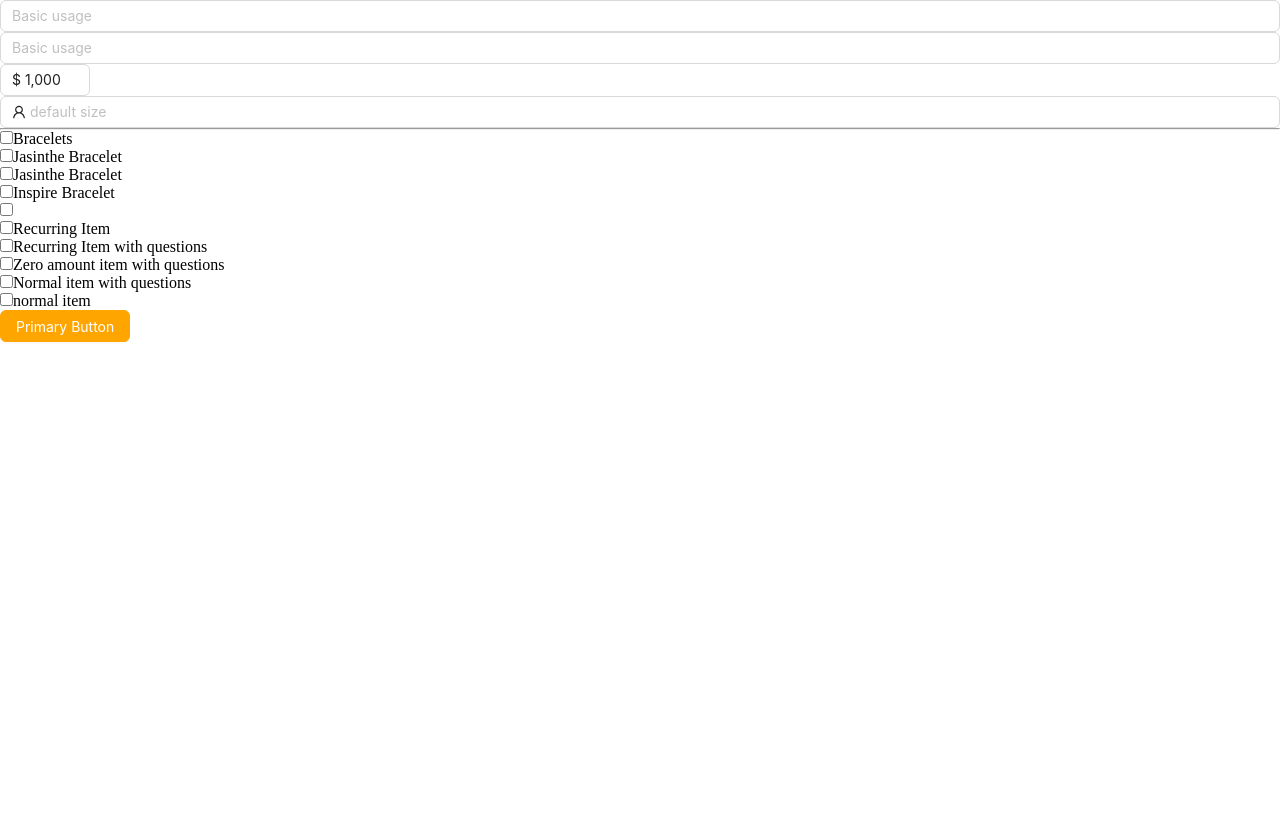
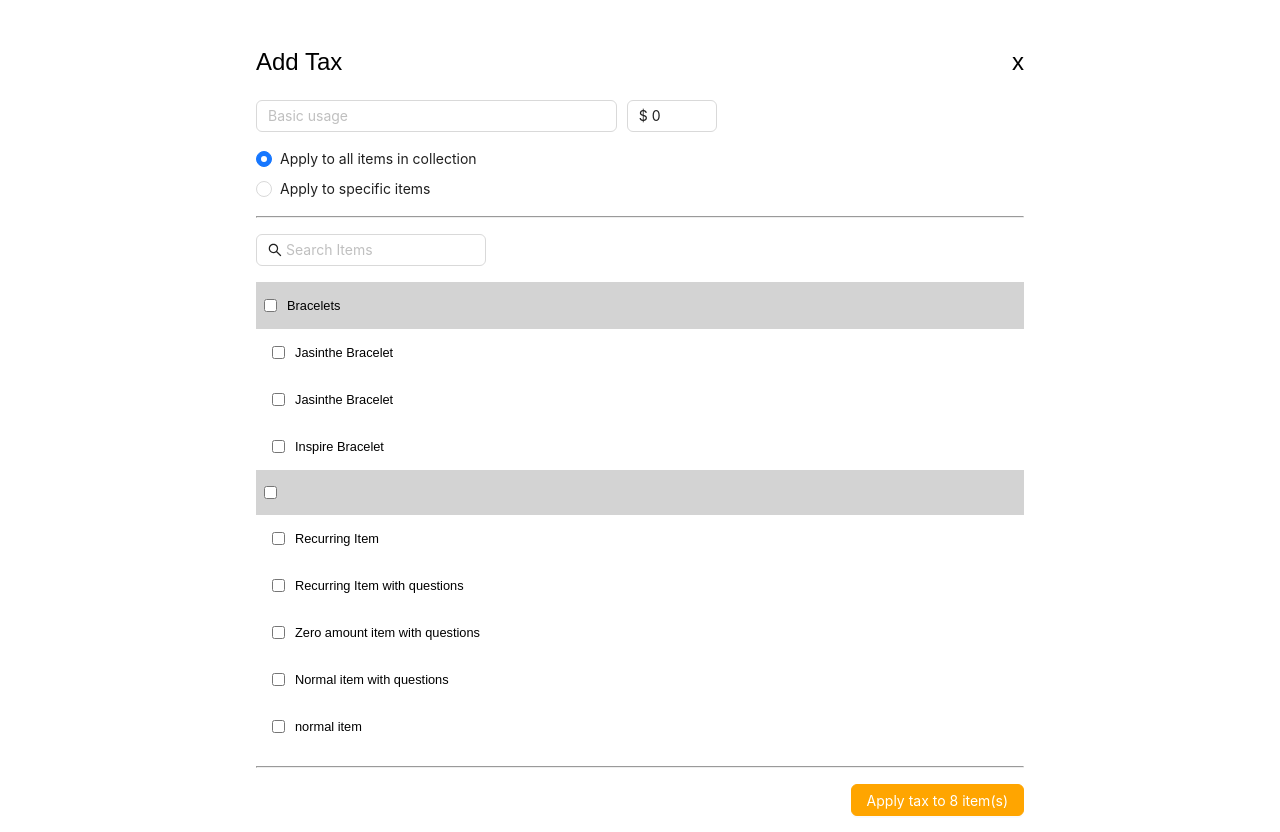
Before and after one commit to usamasadiqus/cipher-tax-task, a React (Create React App) app: page / in a window 1280 px wide. Before the commit the page ends 800 px from the top, so only its background shows below. Built offline with nearby package versions, Linux system fonts and the light colour scheme.

Commit message:
complete UI

```diff
--- a/src/App.css
+++ b/src/App.css
@@ -2,70 +2,76 @@
   height: 100vh;
 }
 
-.container .content {
-  margin: 4rem 12rem;
-  /* border: 1px solid #000; */
+.container .main-content {
+  width: 60%;
+  display: flex;
+  flex-direction: column;
+  justify-content: center;
+  align-items: center;
+  margin: 2rem auto;
 }
 
-.container .content .header {
+.container .main-content .header {
+  width: 100%;
   display: flex;
-  font-weight: 300;
   justify-content: space-between;
+  align-items: center;
+  margin: 1rem 0;
+  font-family: Arial, Helvetica, sans-serif;
+  font-size: 1.5rem;
 }
 
-.container .content .header + form {
+.container .main-content form {
+  width: 100%;
+  margin: 0.5rem 0;
+}
+
+.container .main-content form .num-inputs {
+  display: flex;
+  justify-content: space-evenly;
+  align-items: center;
+  gap: 10px;
+}
+
+.container .main-content form .num-inputs:nth-child(1) {
+  width: 60%;
+}
+
+.container .main-content form .rad-inputs,
+.container hr,
+.container .main-content form .search-inputs {
   margin: 1rem 0;
 }
 
-.container .content .form {
+.container .main-content form .search-inputs {
+  width: 30%;
+}
+
+.container .main-content form .form-check {
+  font-size: 0.8rem;
+}
+
+.container .main-content form .form-check.parent {
+  padding: 1rem 0.5rem;
+  background-color: lightgray;
   display: flex;
-  margin: 0.65rem 0;
-  width: 500px;
+  align-items: center;
   gap: 10px;
 }
 
-.container .content .form input {
-  padding: 5px;
-  border: none;
+.container .main-content form .form-check.childrens {
+  display: flex;
+  gap: 10px;
+  font-family: Arial, Helvetica, sans-serif;
+  padding: 1rem;
 }
 
-.container .content .form .left {
-  width: 75%;
-  border-radius: 5px;
-  border: 1px solid black;
+.container .main-content form .form-check.parent label {
+  font-family: Arial, Helvetica, sans-serif;
 }
 
-.container .content .form > * > input {
-  width: 100%;
+.container .main-content form .input-button {
+  display: flex;
+  justify-content: flex-end;
+  align-items: center;
 }
-
-.container .content .form .right {
-  width: 25%;
-  display: flex;
-  justify-content: space-between;
-  align-items: center;
-  border: 1px solid black;
-  padding-right: 10px;
-  border-radius: 5px;
-}
-
-.radio-list {
-  display: flex;
-  flex-direction: column;
-  gap: 10px;
-}
-
-.radio-list .form-control {
-  display: flex;
-  gap: 5px;
-}
-
-.radio-list .form-control input {
-  height: 1rem;
-}
-
-.warning {
-  background-color: orange;
-  border-color: orange;
-  color: white;
-}
--- a/src/App.js
+++ b/src/App.js
@@ -1,5 +1,5 @@
-import { UserOutlined } from "@ant-design/icons";
-import { Input, InputNumber, Button, Space } from "antd";
+import { SearchOutlined } from "@ant-design/icons";
+import { Button, Input, InputNumber, Radio, Space, Typography } from "antd";
 import { useEffect, useState } from "react";
 import "./App.css";
 import { DummyData } from "./jsonData";
@@ -7,6 +7,8 @@ import { DummyData } from "./jsonData";
 const App = () => {
   const [bracelets, setBracelets] = useState([]);
   const [questions, setQuestions] = useState([]);
+  const [value, setValue] = useState(1);
+  const [checkedItems, setCheckedItems] = useState();
 
   useEffect(() => {
     setBracelets(
@@ -20,31 +22,36 @@ const App = () => {
   const handleChangeForBracelets = (e) => {
     const { name, checked } = e.target;
     if (name === "allSelect") {
-      let tempBrclts = bracelets.map((brclts) => {
-        return { ...brclts, isChecked: checked };
+      let tempBracelets = bracelets.map((bracelet) => {
+        return { ...bracelet, isChecked: checked };
       });
-      setBracelets(tempBrclts);
+      setBracelets(tempBracelets);
     } else {
-      let tempBrclts = bracelets.map((brclts) =>
-        brclts.name === name ? { ...brclts, isChecked: checked } : brclts
+      let tempBracelets = bracelets.map((bracelet) =>
+        bracelet.name === name ? { ...bracelet, isChecked: checked } : bracelet
       );
-      setBracelets(tempBrclts);
+      setBracelets(tempBracelets);
     }
   };
 
   const handleChangeForQuestions = (e) => {
     const { name, checked } = e.target;
     if (name === "allSelect") {
-      let tempQustns = questions.map((qustns) => {
-        return { ...qustns, isChecked: checked };
+      let tempQuestions = questions.map((question) => {
+        return { ...question, isChecked: checked };
       });
-      setQuestions(tempQustns);
+      setQuestions(tempQuestions);
     } else {
-      let tempQustns = questions.map((qustns) =>
-        qustns.name === name ? { ...qustns, isChecked: checked } : qustns
+      let tempQuestions = questions.map((question) =>
+        question.name === name ? { ...question, isChecked: checked } : question
       );
-      setQuestions(tempQustns);
+      setQuestions(tempQuestions);
     }
+  };
+
+  const radioHandleChange = (e) => {
+    console.log("radio checked", e.target.value);
+    setValue(e.target.value);
   };
 
   const onChange = (value) => {
@@ -53,11 +60,17 @@ const App = () => {
 
   return (
     <div className="container">
-      <Input placeholder="Basic usage" />
+      <div className="main-content">
+        <div className="header">
+          <p>Add Tax</p>
+          <p>x</p>
+        </div>
+        <form>
+          <div className="num-inputs">
             <Input placeholder="Basic usage" />
             <Space>
               <InputNumber
-          defaultValue={1000}
+                defaultValue={0}
                 formatter={(value) =>
                   `$ ${value}`.replace(/\B(?=(\d{3})+(?!\d))/g, ",")
                 }
@@ -65,9 +78,20 @@ const App = () => {
                 onChange={onChange}
               />
             </Space>
-      <Input placeholder="default size" prefix={<UserOutlined />} />
+          </div>
+          <div className="rad-inputs">
+            <Radio.Group onChange={radioHandleChange} value={value}>
+              <Space direction="vertical">
+                <Radio value={1}>Apply to all items in collection</Radio>
+                <Radio value={2}>Apply to specific items</Radio>
+              </Space>
+            </Radio.Group>
+          </div>
           <hr />
-      <div className="form-check">
+          <div className="search-inputs">
+            <Input placeholder="Search Items" prefix={<SearchOutlined />} />
+          </div>
+          <div className="form-check parent">
             <input
               type="checkbox"
               className="form-check-input"
@@ -81,7 +105,7 @@ const App = () => {
             <label className="form-check-label ms-2">Bracelets</label>
           </div>
           {bracelets.map((brclts, index) => (
-        <div className="form-check" key={index}>
+            <div className="form-check childrens" key={index}>
               <input
                 type="checkbox"
                 className="form-check-input"
@@ -92,7 +116,7 @@ const App = () => {
               <label className="form-check-label ms-2">{brclts.name}</label>
             </div>
           ))}
-      <div className="form-check">
+          <div className="form-check parent">
             <input
               type="checkbox"
               className="form-check-input"
@@ -106,7 +130,7 @@ const App = () => {
             <label className="form-check-label ms-2"></label>
           </div>
           {questions.map((qustns, index) => (
-        <div className="form-check" key={index}>
+            <div className="form-check childrens" key={index}>
               <input
                 type="checkbox"
                 className="form-check-input"
@@ -117,9 +141,19 @@ const App = () => {
               <label className="form-check-label ms-2">{qustns.name}</label>
             </div>
           ))}
+          <hr />
+          <div className="input-button">
             <Space wrap>
-        <Button className="warning">Primary Button</Button>
+              <Button className="warning">
+                Apply tax to{" "}
+                {bracelets.map((bracelet) => bracelet.isChecked).length +
+                  questions.map((question) => question.isChecked).length}{" "}
+                item(s)
+              </Button>
             </Space>
+          </div>
+        </form>
+      </div>
     </div>
   );
 };
--- a/src/index.css
+++ b/src/index.css
@@ -14,3 +14,9 @@ input[type="number"]::-webkit-inner-spin-button {
   outline: none;
   border: none;
 }
+
+.warning {
+  background-color: orange;
+  border-color: orange;
+  color: white;
+}
```
Lines whose indentation alone changed are shown as unchanged.
